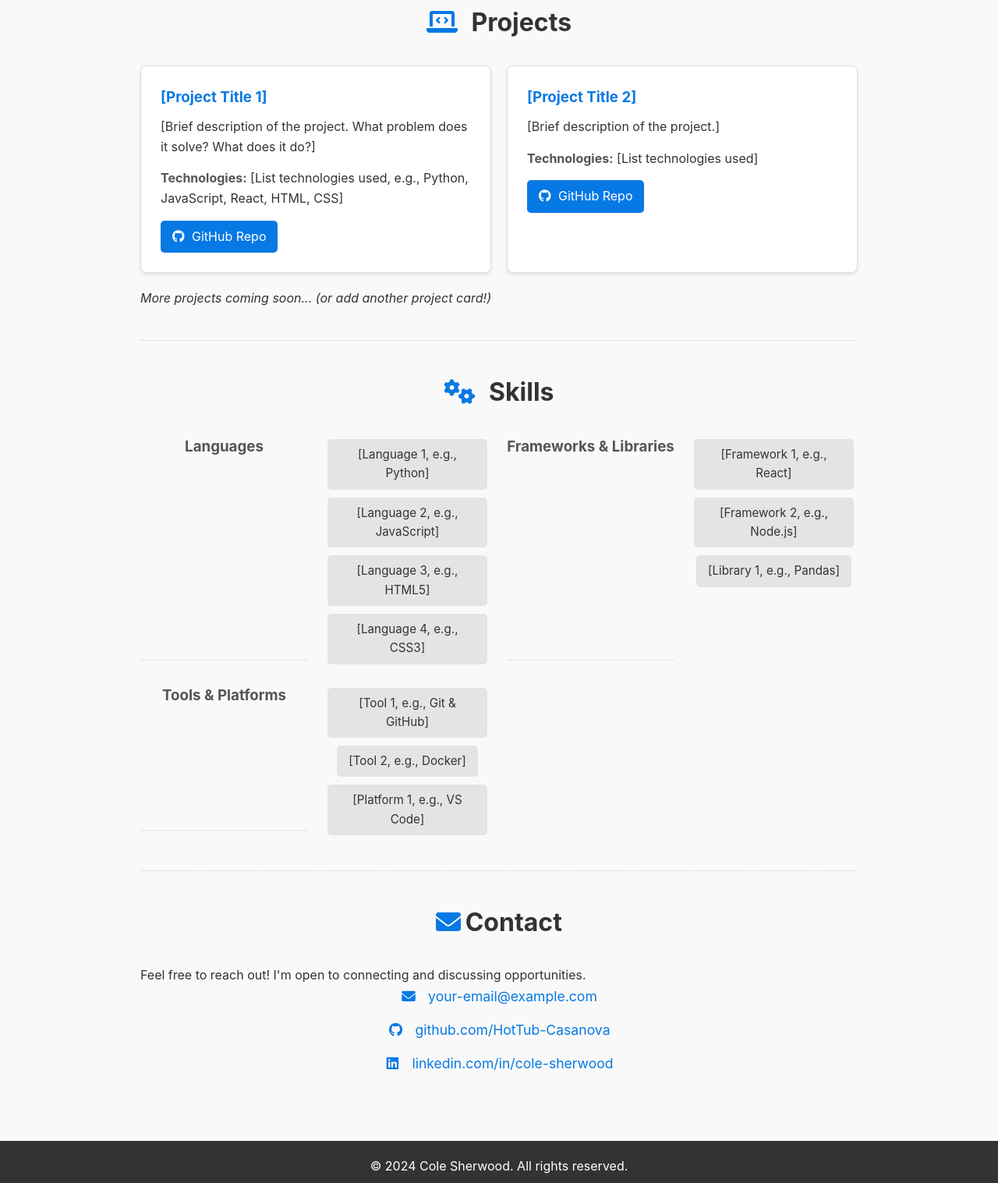
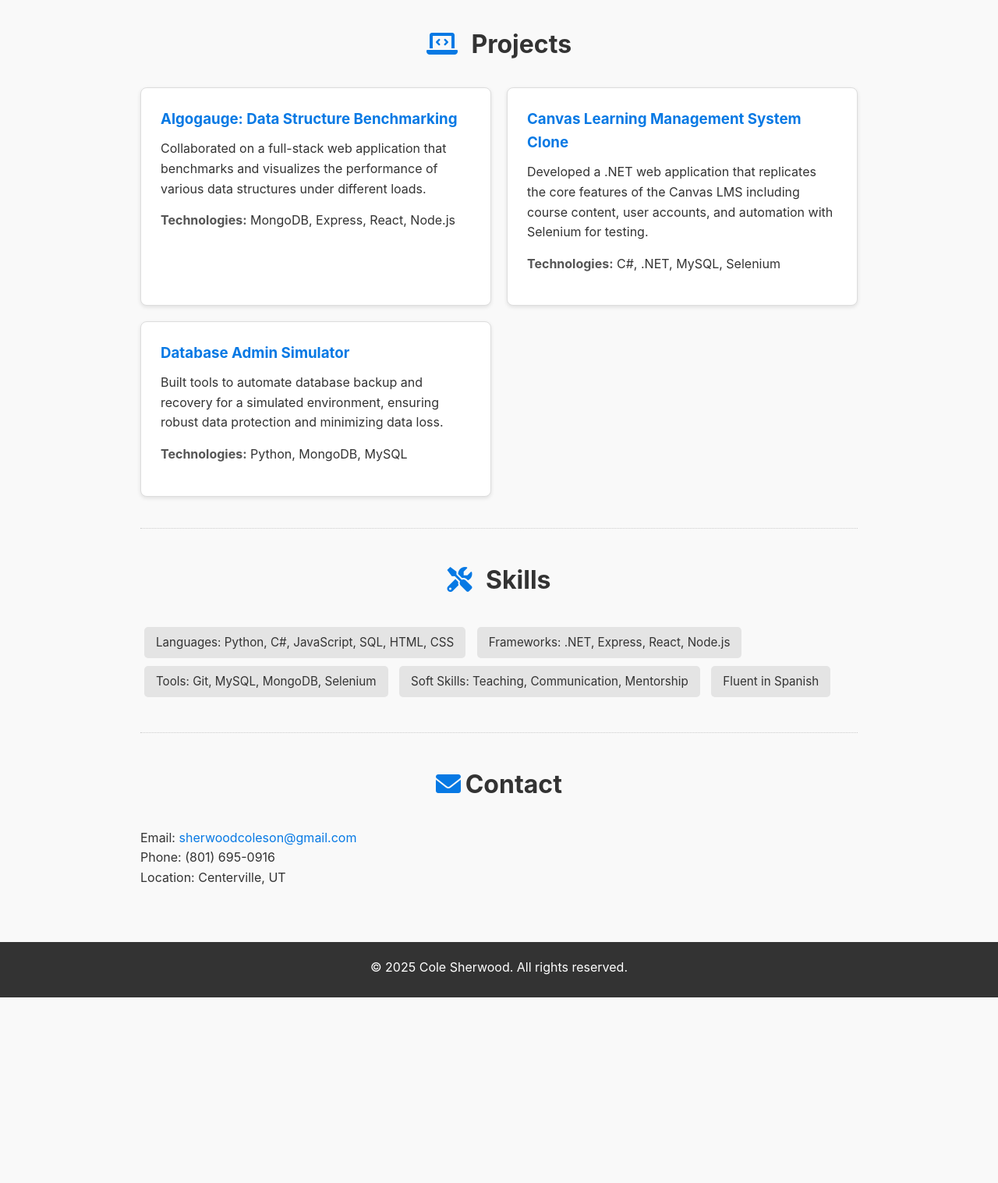
Before and after one commit to i-sher-wood/hottub-casanova.github.io, a plain HTML site: page index.html in a window 1280 px wide. Shown: the part 492-2009 px from the top of the page at 78% size. After the commit the page ends 1771 px from the top, so only its background shows below. Drawn offline with Linux system fonts and the light colour scheme.

Commit message:
Update index.html

```diff
--- a/index.html
+++ b/index.html
@@ -13,8 +13,7 @@
     <header>
         <div class="container">
             <h1>Cole Sherwood</h1>
-            <!-- IMPORTANT: Add your professional title or a short tagline below -->
-            <p class="tagline">[Your Professional Title / Tagline - e.g., Software Developer, Web Designer, Aspiring Data Scientist]</p>
+            <p class="tagline">Software Developer, Web Developer, Teacher</p>
             <nav>
                 <ul>
                     <li><a href="#about">About</a></li>
@@ -30,105 +29,68 @@
 
         <section id="about">
             <h2><i class="fas fa-user"></i> About Me</h2>
-            <!-- IMPORTANT: Write a brief introduction about yourself below. -->
-            <!-- Focus on your passion, key skills, experience level, and career goals. -->
             <p>
-                Welcome! I'm Cole Sherwood, a passionate [Your Field/Area of Interest] based in [Your Location, optional].
-                I enjoy building [Types of things you build/do] and exploring new technologies.
-                My goal is to [Your Career Goal]. Feel free to explore my work and connect!
-                <!-- Add more details here! What drives you? What are you learning? -->
+                Hi! I'm Cole Sherwood, a Computer Science student at Weber State University graduating in April 2025.
+                I specialize in full-stack development and database administration, with a passion for teaching and building
+                useful web applications. I'm currently working as an Adjunct Instructor and Web Developer at Weber State University,
+                helping others gain essential computer and programming skills.
             </p>
         </section>
 
         <section id="projects">
             <h2><i class="fas fa-laptop-code"></i> Projects</h2>
             <div class="projects-container">
-                <!-- IMPORTANT: Add your projects below. Duplicate this 'project-card' structure for each project. -->
+
                 <article class="project-card">
-                    <h3>[Project Title 1]</h3>
+                    <h3>Algogauge: Data Structure Benchmarking</h3>
                     <p>
-                        [Brief description of the project. What problem does it solve? What does it do?]
+                        Collaborated on a full-stack web application that benchmarks and visualizes the performance of various data structures under different loads.
                     </p>
-                    <p><strong>Technologies:</strong> [List technologies used, e.g., Python, JavaScript, React, HTML, CSS]</p>
-                    <div class="project-links">
-                        <!-- Replace '#' with actual links -->
-                        <a href="#" target="_blank" rel="noopener noreferrer" class="btn"><i class="fab fa-github"></i> GitHub Repo</a>
-                        <!-- Add a live demo link if available -->
-                        <!-- <a href="#" target="_blank" rel="noopener noreferrer" class="btn">Live Demo</a> -->
-                    </div>
+                    <p><strong>Technologies:</strong> MongoDB, Express, React, Node.js</p>
                 </article>
 
                 <article class="project-card">
-                    <h3>[Project Title 2]</h3>
+                    <h3>Canvas Learning Management System Clone</h3>
                     <p>
-                        [Brief description of the project.]
+                        Developed a .NET web application that replicates the core features of the Canvas LMS including course content, user accounts, and automation with Selenium for testing.
                     </p>
-                    <p><strong>Technologies:</strong> [List technologies used]</p>
-                     <div class="project-links">
-                        <a href="#" target="_blank" rel="noopener noreferrer" class="btn"><i class="fab fa-github"></i> GitHub Repo</a>
-                        <!-- <a href="#" target="_blank" rel="noopener noreferrer" class="btn">Live Demo</a> -->
-                    </div>
+                    <p><strong>Technologies:</strong> C#, .NET, MySQL, Selenium</p>
                 </article>
 
-                 <!-- Add more project cards as needed -->
-                 <p><i>More projects coming soon... (or add another project card!)</i></p>
+                <article class="project-card">
+                    <h3>Database Admin Simulator</h3>
+                    <p>
+                        Built tools to automate database backup and recovery for a simulated environment, ensuring robust data protection and minimizing data loss.
+                    </p>
+                    <p><strong>Technologies:</strong> Python, MongoDB, MySQL</p>
+                </article>
 
             </div>
         </section>
 
         <section id="skills">
-            <h2><i class="fas fa-cogs"></i> Skills</h2>
-            <!-- IMPORTANT: List your technical skills below. Categorize them if you have many. -->
-            <div class="skills-list">
-                <h3>Languages</h3>
-                <ul>
-                    <li>[Language 1, e.g., Python]</li>
-                    <li>[Language 2, e.g., JavaScript]</li>
-                    <li>[Language 3, e.g., HTML5]</li>
-                    <li>[Language 4, e.g., CSS3]</li>
-                    <!-- Add more -->
-                </ul>
-
-                <h3>Frameworks & Libraries</h3>
-                 <ul>
-                    <li>[Framework 1, e.g., React]</li>
-                    <li>[Framework 2, e.g., Node.js]</li>
-                    <li>[Library 1, e.g., Pandas]</li>
-                    <!-- Add more -->
-                </ul>
-
-                 <h3>Tools & Platforms</h3>
-                 <ul>
-                    <li>[Tool 1, e.g., Git & GitHub]</li>
-                    <li>[Tool 2, e.g., Docker]</li>
-                    <li>[Platform 1, e.g., VS Code]</li>
-                     <!-- Add more -->
-                </ul>
-                 <!-- Add more categories if needed (e.g., Databases, Cloud) -->
-            </div>
+            <h2><i class="fas fa-tools"></i> Skills</h2>
+            <ul>
+                <li>Languages: Python, C#, JavaScript, SQL, HTML, CSS</li>
+                <li>Frameworks: .NET, Express, React, Node.js</li>
+                <li>Tools: Git, MySQL, MongoDB, Selenium</li>
+                <li>Soft Skills: Teaching, Communication, Mentorship</li>
+                <li>Fluent in Spanish</li>
+            </ul>
         </section>
 
         <section id="contact">
             <h2><i class="fas fa-envelope"></i> Contact</h2>
-            <p>Feel free to reach out! I'm open to connecting and discussing opportunities.</p>
-            <ul>
-                 <!-- IMPORTANT: Add your email address -->
-                <li><i class="fas fa-envelope"></i> <a href="mailto:[your-email@example.com]">your-email@example.com</a></li>
-                <li><i class="fab fa-github"></i> <a href="https://github.com/HotTub-Casanova" target="_blank" rel="noopener noreferrer">github.com/HotTub-Casanova</a></li>
-                <li><i class="fab fa-linkedin"></i> <a href="https://www.linkedin.com/in/cole-sherwood-a7698a246/" target="_blank" rel="noopener noreferrer">linkedin.com/in/cole-sherwood</a></li>
-                 <!-- Optional: Add a link to your resume -->
-                 <!-- <li><i class="fas fa-file-alt"></i> <a href="[Link to your Resume PDF]" target="_blank" rel="noopener noreferrer">Download Resume (PDF)</a></li> -->
-            </ul>
+            <p>Email: <a href="mailto:sherwoodcoleson@gmail.com">sherwoodcoleson@gmail.com</a></p>
+            <p>Phone: (801) 695-0916</p>
+            <p>Location: Centerville, UT</p>
         </section>
 
     </main>
 
     <footer>
         <div class="container">
-            <!-- Update the year dynamically if possible, or just manually -->
-            <p>&copy; 2024 Cole Sherwood. All rights reserved.</p>
-            <!-- Optional: Add a link back to the repo if you like -->
-            <!-- <p><a href="https://github.com/HotTub-Casanova/hottub-casanova.github.io">View Source on GitHub</a></p> -->
+            <p>&copy; 2025 Cole Sherwood. All rights reserved.</p>
         </div>
     </footer>
 
```
